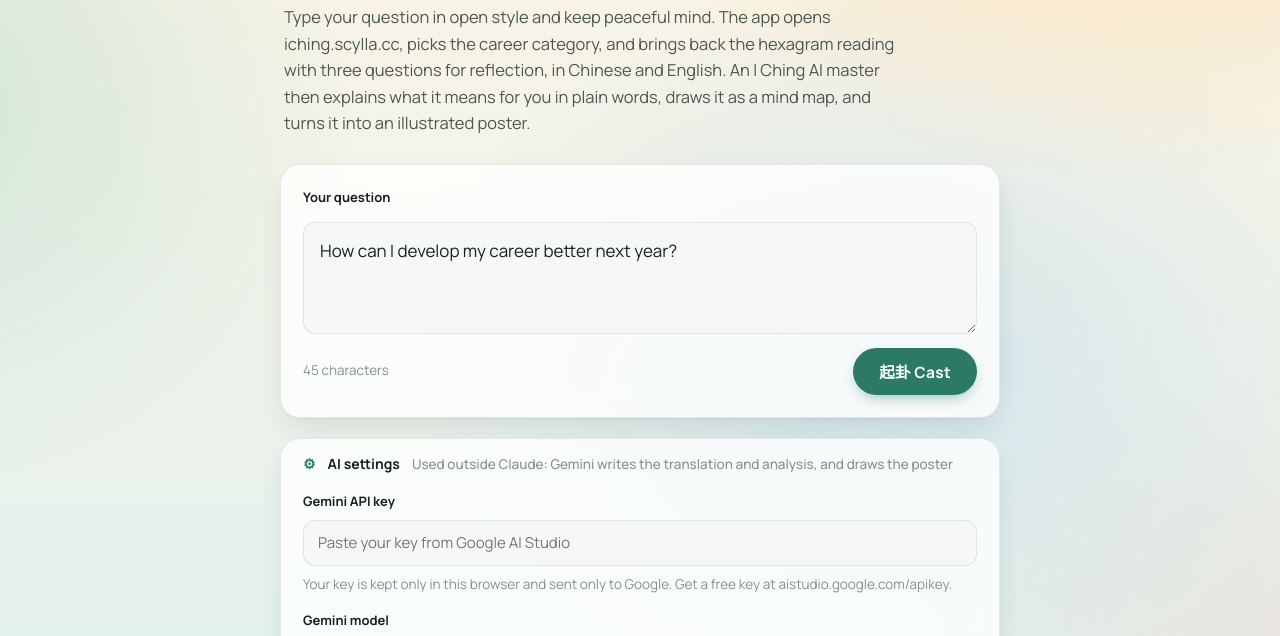
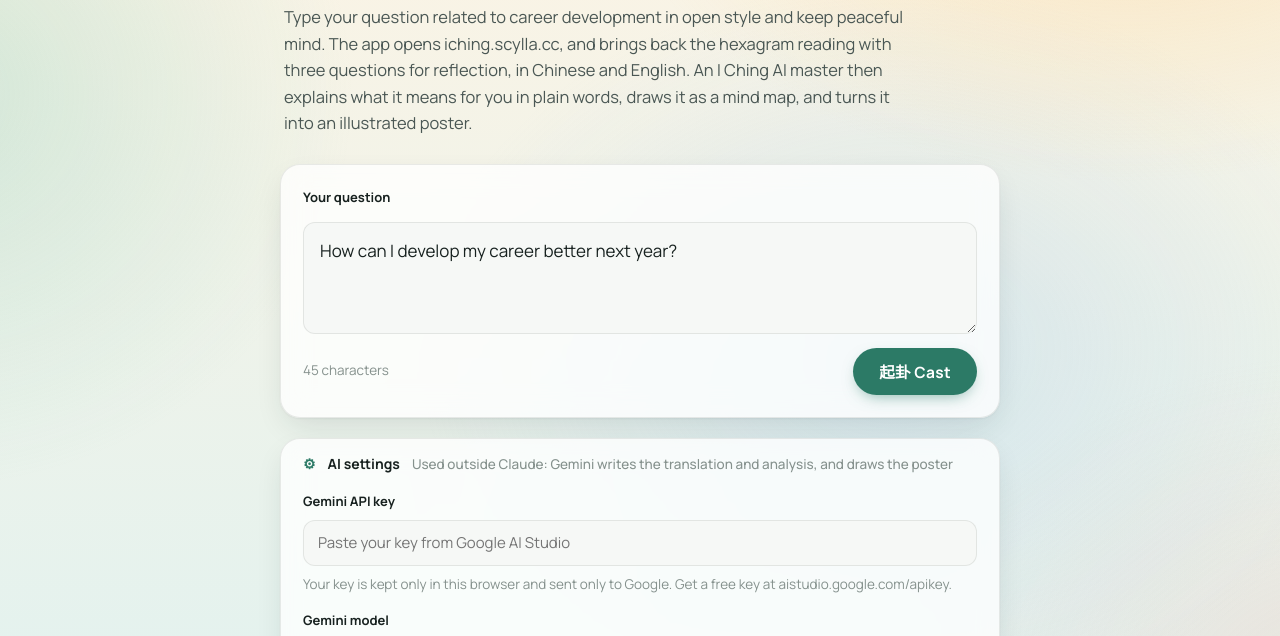
Before and after one commit to Jessielai0117/iching-career-coaching, a plain HTML site: page index.html in a window 1280 px wide. Shown: the part 146-782 px from the top of the page. Drawn offline with Linux system fonts and the light colour scheme.

Commit message:
Update career question prompt in index.html

```diff
--- a/index.html
+++ b/index.html
@@ -199,7 +199,7 @@
   <header>
     <div class="eyebrow">易經 · Career reading</div>
     <h1>Ask the I Ching about <span>your career</span></h1>
-    <p class="lede">Type your question in open style and keep peaceful mind. The app opens iching.scylla.cc, picks the career category, and brings back the hexagram reading with three questions for reflection, in Chinese and English. An I Ching AI master then explains what it means for you in plain words, draws it as a mind map, and turns it into an illustrated poster.</p>
+    <p class="lede">Type your question related to career development in open style and keep peaceful mind. The app opens iching.scylla.cc, and brings back the hexagram reading with three questions for reflection, in Chinese and English. An I Ching AI master then explains what it means for you in plain words, draws it as a mind map, and turns it into an illustrated poster.</p>
   </header>
 
   <form id="ask">
```
